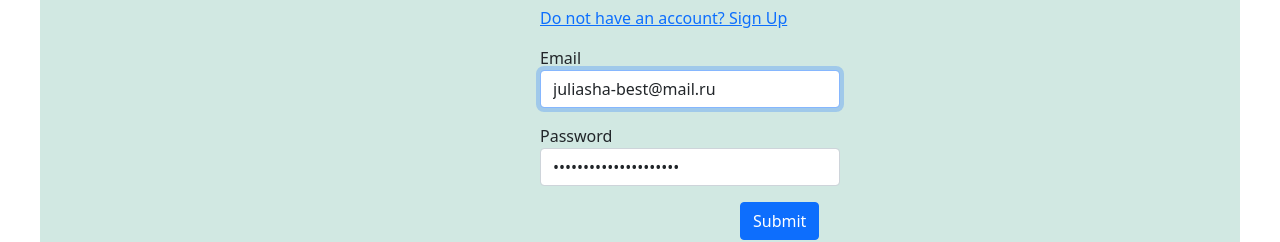
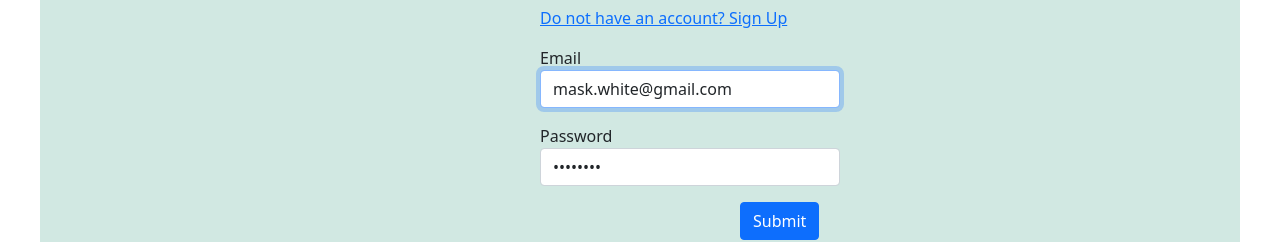
Before and after one commit to ydemakova/medprofs-client, a React (Create React App) app: page /sign-in in a window 1280 px wide. Shown: the part 186-428 px from the top of the page. Built offline with nearby package versions, Linux system fonts and the light colour scheme; no server answers.

Commit message:
update email and pw

```diff
--- a/src/components/auth/SignInPage.js
+++ b/src/components/auth/SignInPage.js
@@ -4,8 +4,8 @@ import { Link, useNavigate } from 'react-router-dom'
 import { API_URL } from '../../config'
 
 export default function SignInPage() {
-	const [email, setEmail] = useState('juliasha-best@mail.ru')
-	const [password, setPassword] = useState('juliasha-best@mail.ru')
+	const [email, setEmail] = useState('mask.white@gmail.com')
+	const [password, setPassword] = useState('Test123!')
 	const navigate = useNavigate()
 
 	function validateForm() {
```
